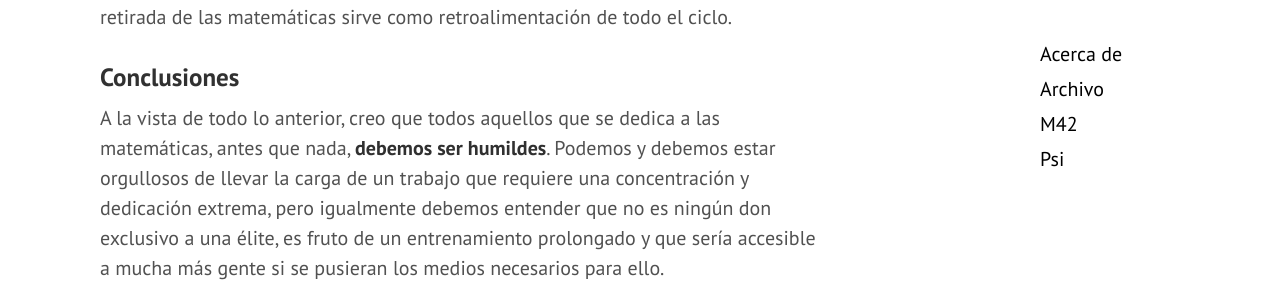
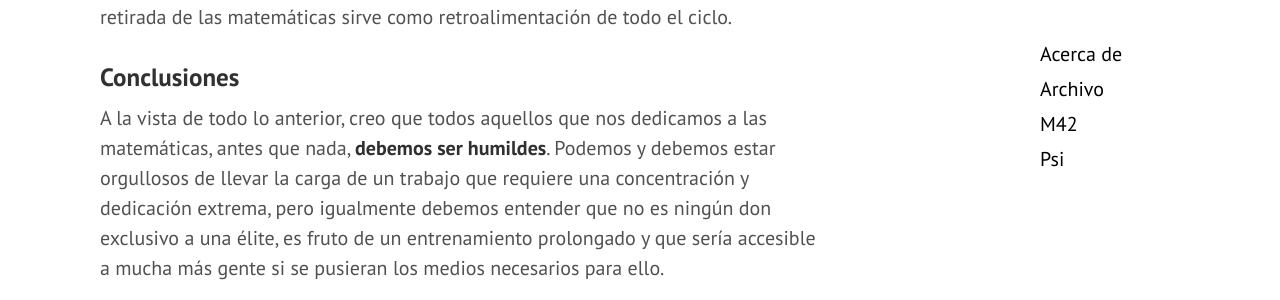
Before and after one commit to coDual/codual.github.io, a Jekyll site: the page built from _posts/2016-05-03-estudiantes.md, in a window 1280 px wide and 900 px high, scrolled down 3697 px. Shown: the part 155-455 px from the top of the window. Built offline with Jekyll 4.4.1, drawn with Linux system fonts in a browser that asks for light colours.

Commit message:
Fixing other minor mistakes

```diff
--- a/_posts/2016-05-03-estudiantes.md
+++ b/_posts/2016-05-03-estudiantes.md
@@ -132,7 +132,7 @@ retirada de las matemáticas sirve como retroalimentación de todo el ciclo.
 
 ## Conclusiones
 
-A la vista de todo lo anterior, creo que todos aquellos que se dedica a las matemáticas, antes que nada,
+A la vista de todo lo anterior, creo que todos aquellos que nos dedicamos a las matemáticas, antes que nada,
 **debemos ser humildes**. Podemos y debemos estar orgullosos de llevar la carga de un trabajo que requiere una
 concentración y dedicación extrema, pero igualmente debemos entender que no es ningún don exclusivo a
 una élite, es fruto de un entrenamiento prolongado y que sería accesible a mucha más gente si se pusieran
```
